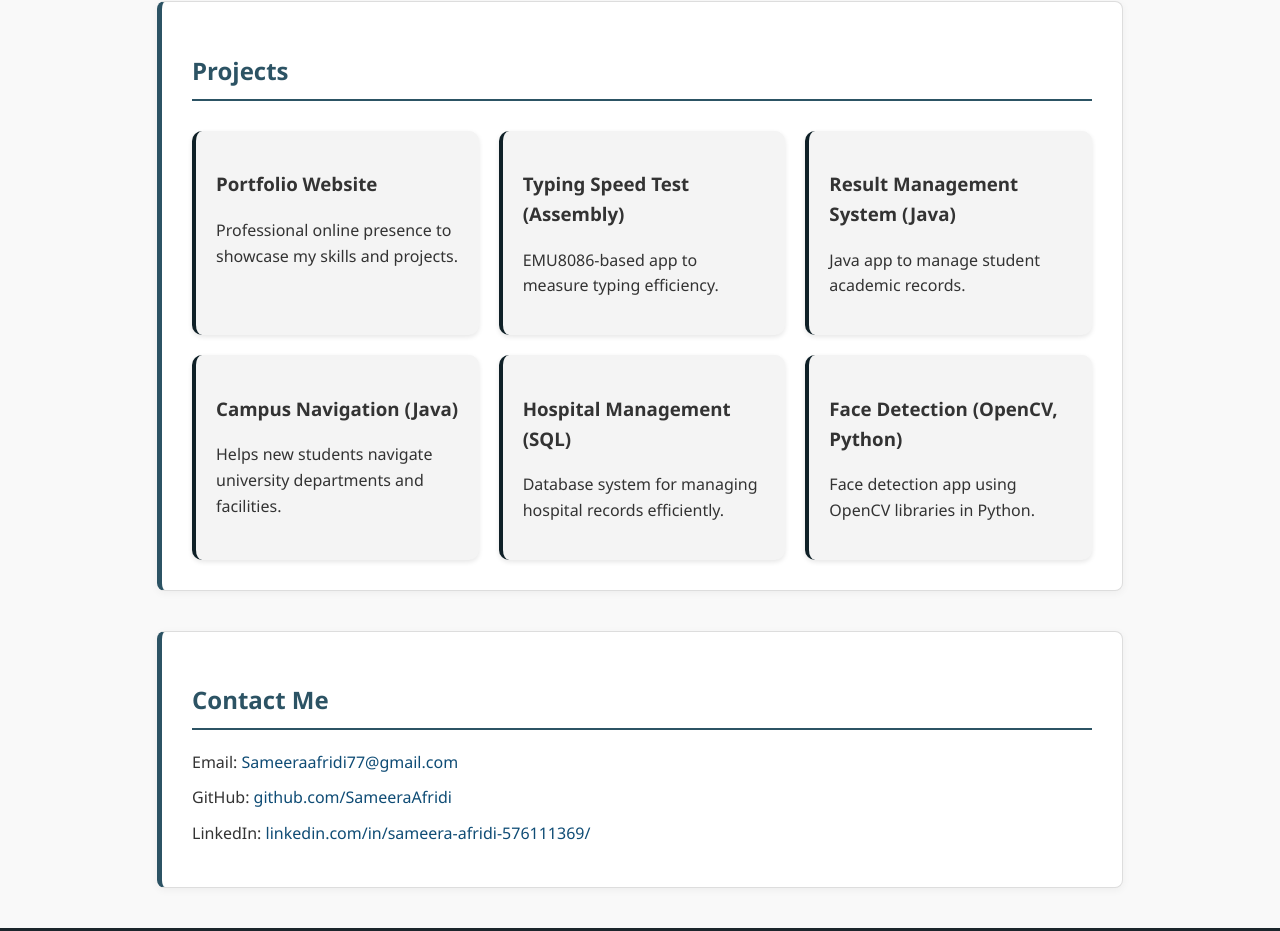
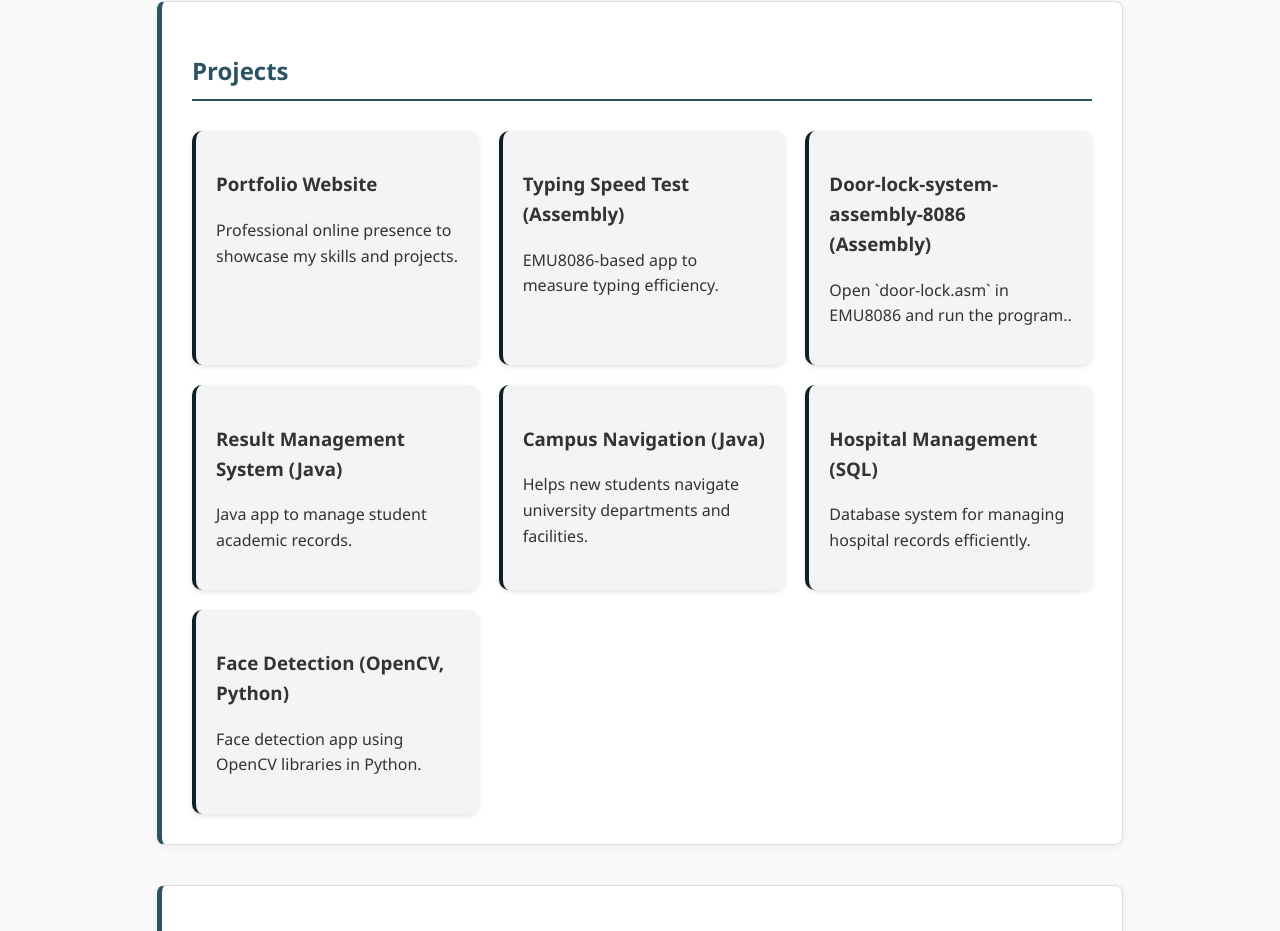
Before and after one commit to SameeraAfridi/portfolio, a plain HTML site: page index.html in a window 1280 px wide. Shown: the part 2391-3322 px from the top of the page. Drawn offline with Linux system fonts and the light colour scheme.

Commit message:
Adding project

```diff
--- a/index.html
+++ b/index.html
@@ -96,6 +96,10 @@
                 <h3>Typing Speed Test (Assembly)</h3>
                 <p>EMU8086-based app to measure typing efficiency.</p>
             </div>
+             <div class="project-card">
+                <h3>Door-lock-system-assembly-8086 (Assembly)</h3>
+                <p>Open `door-lock.asm` in EMU8086 and run the program..</p>
+            </div>
             <div class="project-card">
                 <h3>Result Management System (Java)</h3>
                 <p>Java app to manage student academic records.</p>
```
